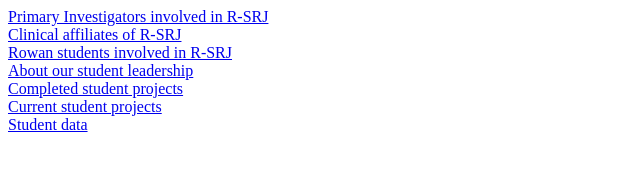
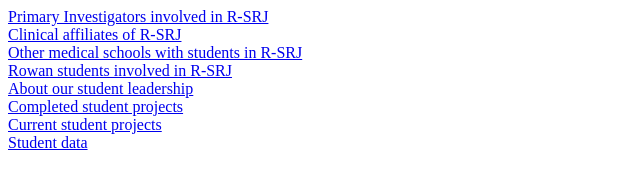
Before and after one commit to Trismegistus3/Student-Research-Overview, a plain HTML site: page ResearchMegaproject.html in a window 1280 px wide. Shown: the whole page, without its empty margins (0-640 px from the left). Drawn offline with Linux system fonts and the light colour scheme.

Commit message:
Update ResearchMegaproject.html

```diff
--- a/ResearchMegaproject.html
+++ b/ResearchMegaproject.html
@@ -7,6 +7,7 @@ Rowan Surgery/Research Journal Club
 <body>
 <a href="PI.html">Primary Investigators involved in R-SRJ</a href><br>
 <a href="site.html"> Clinical affiliates of R-SRJ</a href><br>
+  <a href="collaborators.html">Other medical schools with students in R-SRJ</a href><br>
 <a href="Students.html"> Rowan students involved in R-SRJ</a href><br>
 <a href="board.html">About our student leadership</a href><br>
 <a href="past.html">Completed student projects</a href><br>
```
